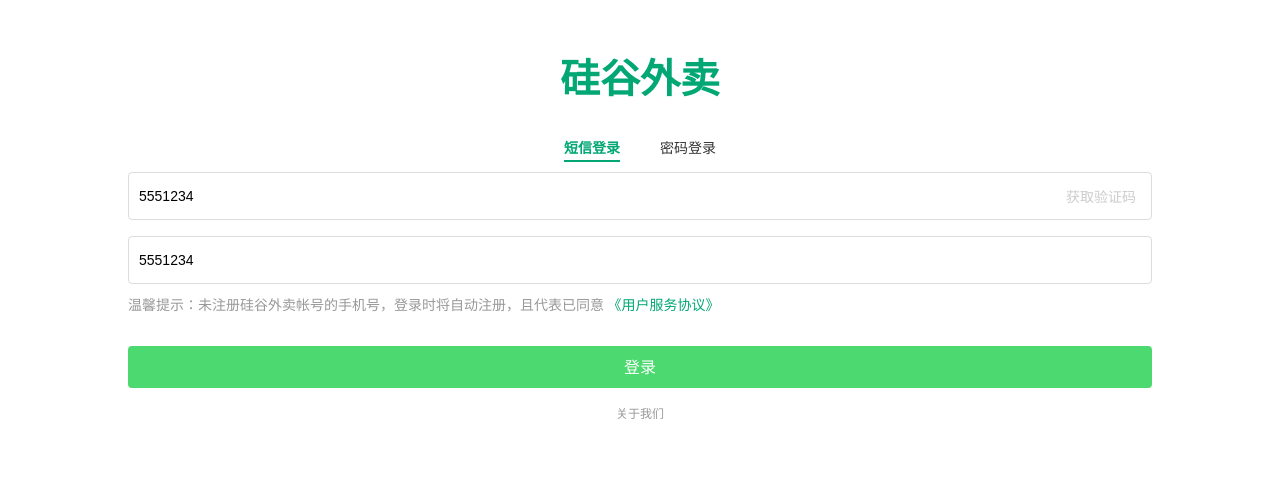
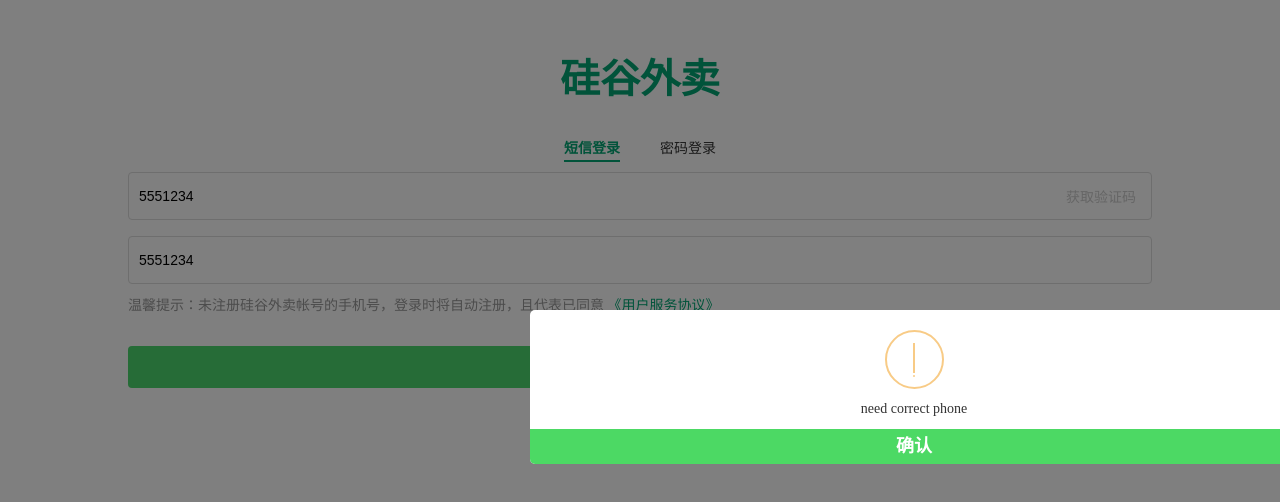
Before and after one commit to mengbinhao/vue-shop, a Vue app: page /login in a window 1280 px wide. Both pictures are taken after typing "5551234", "5551234" into the empty fields and a click on the button "登录". Shown: the top 502 px of the page. Built offline with nearby package versions, Linux system fonts and the light colour scheme; no server answers.

Commit message:
1 切换登陆样式 2 手机合法检查 3 倒计时效果 4 切换显示隐藏密码 5 前台验证提示 6 提示组件

```diff
--- a/src/App.vue
+++ b/src/App.vue
@@ -22,7 +22,7 @@
 </script>
 
 <style lang="stylus">
-app {
+#app {
   width: 100%;
   height: 100%;
   background: #f5f5f5;
--- /dev/null
+++ b/src/components/AlertTip.vue
@@ -0,0 +1,129 @@
+<template>
+	<div class="alert_container">
+		<section class="tip_text_container">
+			<div class="tip_icon">
+				<span></span>
+				<span></span>
+			</div>
+			<p class="tip_text">{{ showTipText }}</p>
+			<div class="confrim" @click="closeTip">确认</div>
+		</section>
+	</div>
+</template>
+
+<script>
+export default {
+	props: {
+		showTipText: {
+			type: String,
+			default: ''
+		}
+	},
+
+	methods: {
+		closeTip() {
+			this.$emit('closeTip')
+		}
+	}
+}
+</script>
+
+<style lang="stylus" rel="stylesheet/stylus" scoped>
+@import '../common/stylus/mixins.styl';
+
+@keyframes tipMove {
+  0% {
+    transform: scale(1);
+  }
+
+  35% {
+    transform: scale(0.8);
+  }
+
+  70% {
+    transform: scale(1.1);
+  }
+
+  100% {
+    transform: scale(1);
+  }
+}
+
+.alert_container {
+  position: fixed;
+  top: 0;
+  left: 0;
+  right: 0;
+  bottom: 0;
+  z-index: 200;
+  background: rgba(0, 0, 0, 0.5);
+
+  .tip_text_container {
+    position: absolute;
+    top: 50%;
+    left: 50%;
+    margin-top: -90px;
+    margin-left: -110px;
+    width: 60%;
+    animation: tipMove 0.4s;
+    background-color: rgba(255, 255, 255, 1);
+    border: 1px;
+    padding-top: 20px;
+    display: flex;
+    justify-content: center;
+    align-items: center;
+    flex-direction: column;
+    border-radius: 5px;
+
+    .tip_icon {
+      width: 55px;
+      height: 55px;
+      border: 2px solid #f8cb86;
+      border-radius: 50%;
+      font-size: 20px;
+      display: flex;
+      justify-content: center;
+      align-items: center;
+      flex-direction: column;
+
+      span:nth-of-type(1) {
+        width: 2px;
+        height: 30px;
+        background-color: #f8cb86;
+      }
+
+      span:nth-of-type(2) {
+        width: 2px;
+        height: 2px;
+        border: 1px;
+        border-radius: 50%;
+        margin-top: 2px;
+        background-color: #f8cb86;
+      }
+    }
+
+    .tip_text {
+      font-size: 14px;
+      color: #333;
+      line-height: 20px;
+      text-align: center;
+      margin-top: 10px;
+      padding: 0 5px;
+    }
+
+    .confrim {
+      font-size: 18px;
+      font-weight: bold;
+      margin-top: 10px;
+      background-color: #4cd964;
+      width: 100%;
+      text-align: center;
+      line-height: 35px;
+      border: 1px;
+      color: #fff;
+      border-bottom-left-radius: 5px;
+      border-bottom-right-radius: 5px;
+    }
+  }
+}
+</style>
--- a/src/views/Login/Login.vue
+++ b/src/views/Login/Login.vue
@@ -4,45 +4,99 @@
 			<div class="login_header">
 				<h2 class="login_logo">硅谷外卖</h2>
 				<div class="login_header_title">
-					<a href="javascript:;" class="on">短信登录</a>
-					<a href="javascript:;">密码登录</a>
+					<a
+						href="javascript:;"
+						:class="{ on: loginWay }"
+						@click="loginWay = true"
+						>短信登录</a
+					>
+					<a
+						href="javascript:;"
+						:class="{ on: !loginWay }"
+						@click="loginWay = false"
+						>密码登录</a
+					>
 				</div>
 			</div>
 			<div class="login_content">
-				<form>
-					<div class="on">
+				<form @submit.prevent="login">
+					<div :class="{ on: loginWay }">
 						<section class="login_message">
-							<input type="tel" maxlength="11" placeholder="手机号" />
-							<button disabled="disabled" class="get_verification">
-								获取验证码
+							<input
+								v-focus
+								type="tel"
+								maxlength="11"
+								placeholder="手机号"
+								v-model="phone"
+							/>
+							<button
+								:disabled="!rightPhone"
+								class="get_verification"
+								:class="{ rightPhone }"
+								@click.prevent="getVerificationCode"
+							>
+								{{ countdown > 0 ? `已发送(${countdown}s)` : '获取验证码' }}
 							</button>
 						</section>
 						<section class="login_verification">
-							<input type="tel" maxlength="8" placeholder="验证码" />
+							<input
+								type="tel"
+								maxlength="8"
+								placeholder="验证码"
+								v-model="verificationCode"
+							/>
 						</section>
 						<section class="login_hint">
 							温馨提示：未注册硅谷外卖帐号的手机号，登录时将自动注册，且代表已同意
 							<a href="javascript:;">《用户服务协议》</a>
 						</section>
 					</div>
-					<div>
+					<div :class="{ on: !loginWay }">
 						<section>
 							<section class="login_message">
 								<input
 									type="tel"
 									maxlength="11"
 									placeholder="手机/邮箱/用户名"
+									v-model="name"
 								/>
 							</section>
 							<section class="login_verification">
-								<input type="tel" maxlength="8" placeholder="密码" />
-								<div class="switch_button off">
-									<div class="switch_circle"></div>
-									<span class="switch_text">...</span>
+								<input
+									type="text"
+									maxlength="8"
+									v-if="showPassword"
+									v-model="password"
+									placeholder="密码"
+								/>
+								<input
+									type="password"
+									maxlength="8"
+									placeholder="密码"
+									v-model="password"
+									v-else
+								/>
+								<div
+									class="switch_button"
+									:class="showPassword ? 'on' : 'off'"
+									@click="showPassword = !showPassword"
+								>
+									<div
+										class="switch_circle"
+										:class="{ right: showPassword }"
+									></div>
+									<span class="switch_text">
+										{{ showPassword ? 'abc' : '...' }}
+									</span>
 								</div>
 							</section>
 							<section class="login_message">
-								<input type="text" maxlength="11" placeholder="验证码" />
+								<input
+									type="text"
+									maxlength="11"
+									placeholder="验证码"
+									v-model="captcha"
+								/>
 								<img
 									class="get_verification"
 									src="./images/captcha.svg"
@@ -61,12 +115,85 @@
 				</svg>
 			</a>
 		</div>
+		<AlertTip
+			:show-tip-text="showTipText"
+			v-if="isShowTip"
+			@closeTip="closeTip"
+		/>
 	</div>
 </template>
 <script>
+import AlertTip from '@/components/AlertTip'
+
 export default {
 	data() {
-		return {}
+		return {
+			loginWay: true,
+			phone: '',
+			verificationCode: '',
+			name: '',
+			password: '',
+			captcha: '',
+			countdown: 0,
+			showPassword: false,
+			isShowTip: false,
+			showTipText: ''
+		}
+	},
+	components: {
+		AlertTip
+	},
+	methods: {
+		getVerificationCode() {
+			if (!this.countdown) {
+				this.countdown = 10
+				const intervalId = setInterval(() => {
+					this.countdown--
+					if (this.countdown <= 0) {
+						clearInterval(intervalId)
+					}
+				}, 1000)
+
+				//send Ajax
+			}
+		},
+		showTip(message) {
+			this.isShowTip = true
+			this.showTipText = message
+		},
+		login() {
+			if (this.loginWay) {
+				const { rightPhone, verificationCode } = this
+				if (!rightPhone) {
+					this.showTip('need correct phone')
+				} else if (!/^\d{6}$/.test(verificationCode)) {
+					this.showTip('need correct verificationCode')
+				}
+			} else {
+				const { name, password, captcha } = this
+				if (!name) {
+					this.showTip('eed correct name')
+				} else if (!password) {
+					this.showTip('eed correct password')
+				} else if (!captcha) console.log(this.showTip('eed correct captcha'))
+			}
+		},
+		closeTip() {
+			this.isShowTip = false
+			this.showTipText = ''
+		}
+	},
+	computed: {
+		rightPhone() {
+			return /^1\d{10}$/.test(this.phone)
+		}
+	},
+	directives: {
+		focus: {
+			inserted(el) {
+				el.focus()
+			}
+		}
 	}
 }
 </script>
@@ -153,6 +280,10 @@
               color: #ccc;
               font-size: 14px;
               background: transparent;
+
+              &.rightPhone {
+                color: black;
+              }
             }
           }
 
@@ -203,6 +334,10 @@
                 background: #fff;
                 box-shadow: 0 2px 4px 0 rgba(0, 0, 0, 0.1);
                 transition: transform 0.3s;
+
+                &.right {
+                  transform: translateX(30px);
+                }
               }
             }
           }
```
